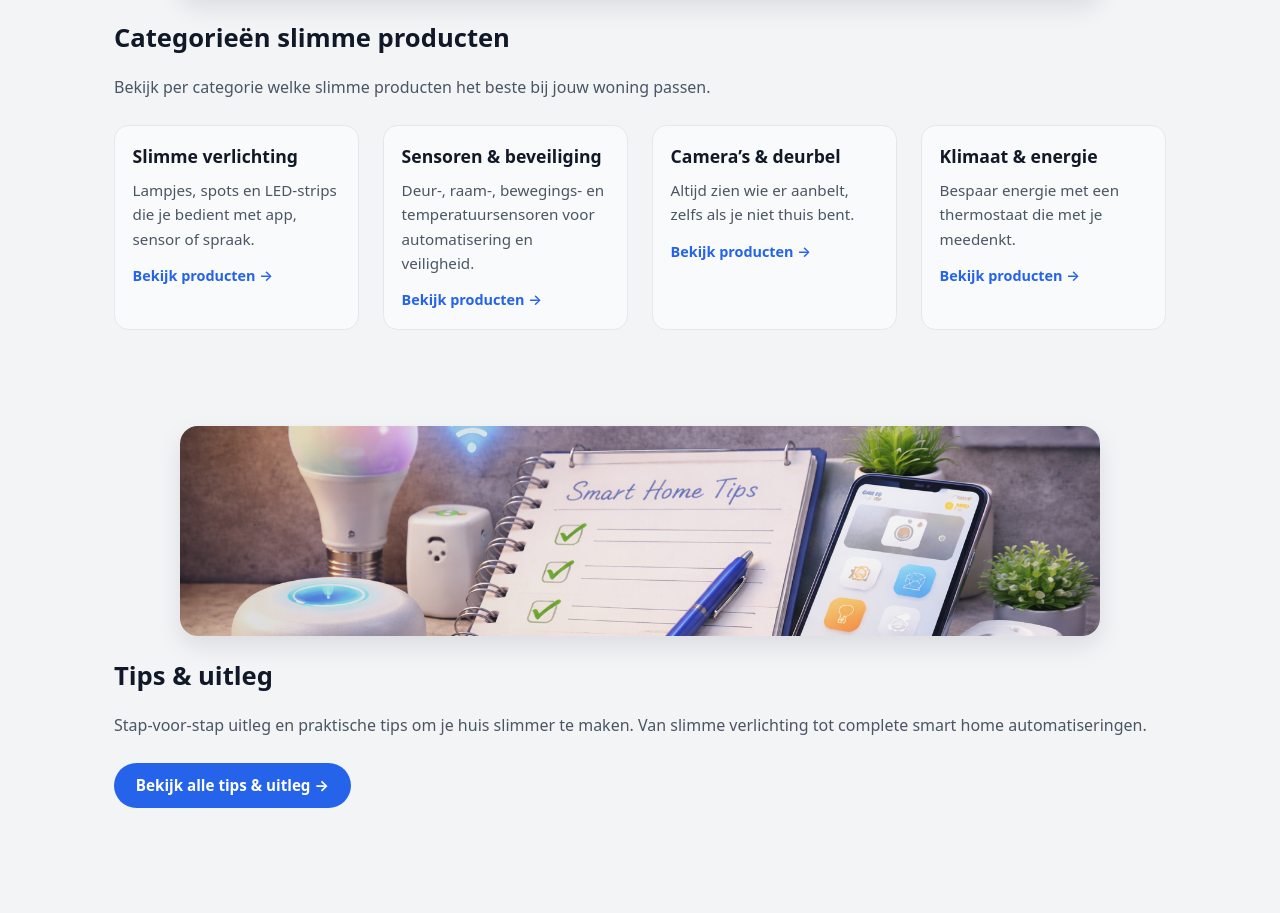
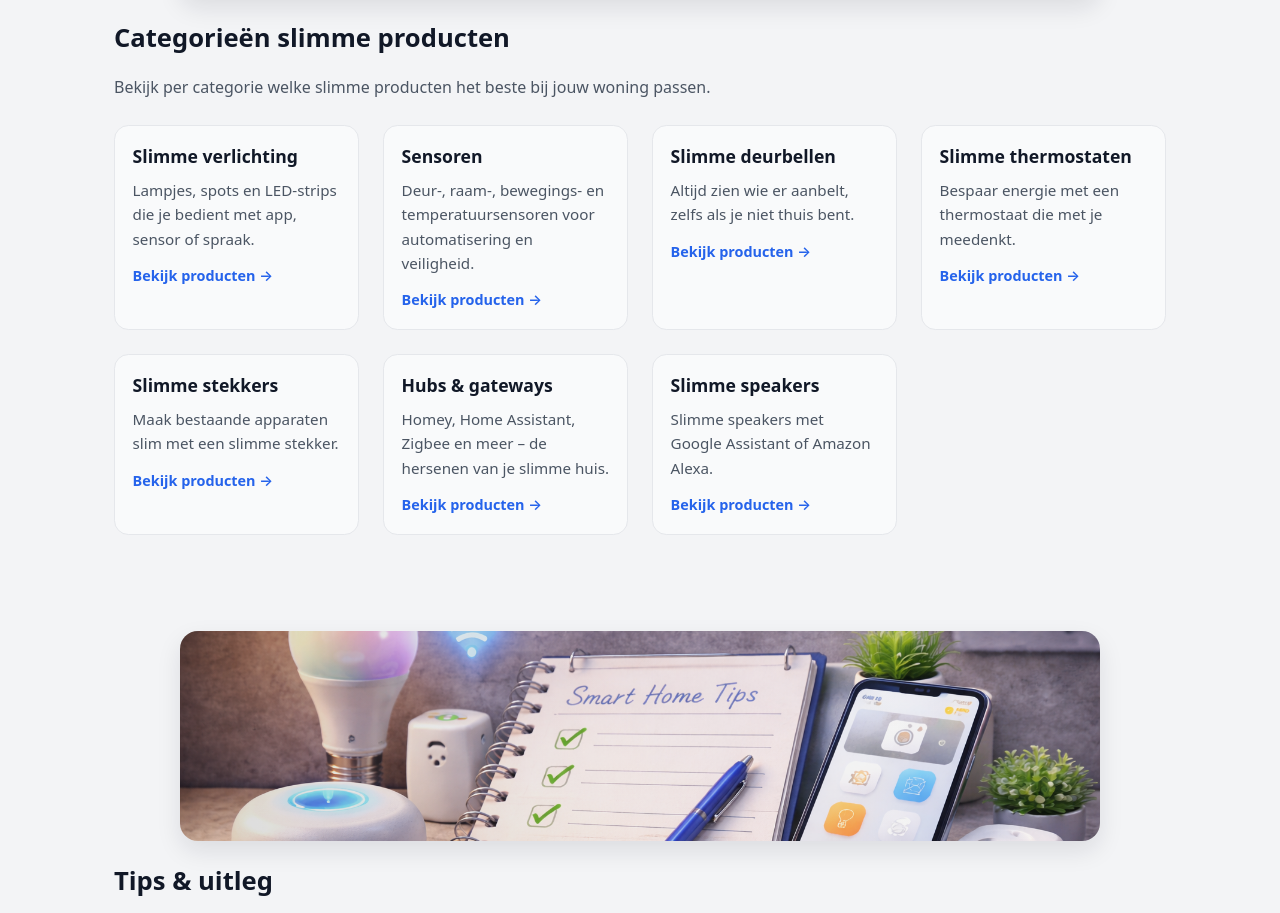
Before and after one commit to hafidgrad/SlimHuisWonen, a Next.js app: page / in a window 1280 px wide. Shown: the part 2024-2937 px from the top of the page. Built offline with nearby package versions, Linux system fonts and the light colour scheme.

Commit message:
components/Categories.jsx

```diff
--- a/components/Categories.jsx
+++ b/components/Categories.jsx
@@ -1,4 +1,5 @@
 import Link from "next/link";
+import { categories } from "@/data/categories";
 
 export default function Categories() {
   return (
@@ -21,37 +22,16 @@ export default function Categories() {
         </p>
 
         <div className="category-grid">
-          <div className="card">
-            <h3>Slimme verlichting</h3>
-            <p>Lampjes, spots en LED-strips die je bedient met app, sensor of spraak.</p>
-            <Link href="/categorie/verlichting" className="card-link">
-              Bekijk producten →
-            </Link>
-          </div>
+          {categories.map((cat) => (
+            <div key={cat.slug} className="card">
+              <h3>{cat.name}</h3>
+              <p>{cat.description}</p>
 
-          <div className="card">
-            <h3>Sensoren & beveiliging</h3>
-            <p>Deur-, raam-, bewegings- en temperatuursensoren voor automatisering en veiligheid.</p>
-            <Link href="/categorie/beveiliging" className="card-link">
-              Bekijk producten →
-            </Link>
-          </div>
-
-          <div className="card">
-            <h3>Camera’s & deurbel</h3>
-            <p>Altijd zien wie er aanbelt, zelfs als je niet thuis bent.</p>
-            <Link href="/categorie/cameras" className="card-link">
-              Bekijk producten →
-            </Link>
-          </div>
-
-          <div className="card">
-            <h3>Klimaat & energie</h3>
-            <p>Bespaar energie met een thermostaat die met je meedenkt.</p>
-            <Link href="/categorie/energie" className="card-link">
-              Bekijk producten →
-            </Link>
-          </div>
+              <Link href={`/categorie/${cat.slug}`} className="card-link">
+                Bekijk producten →
+              </Link>
+            </div>
+          ))}
         </div>
       </div>
     </section>
```
